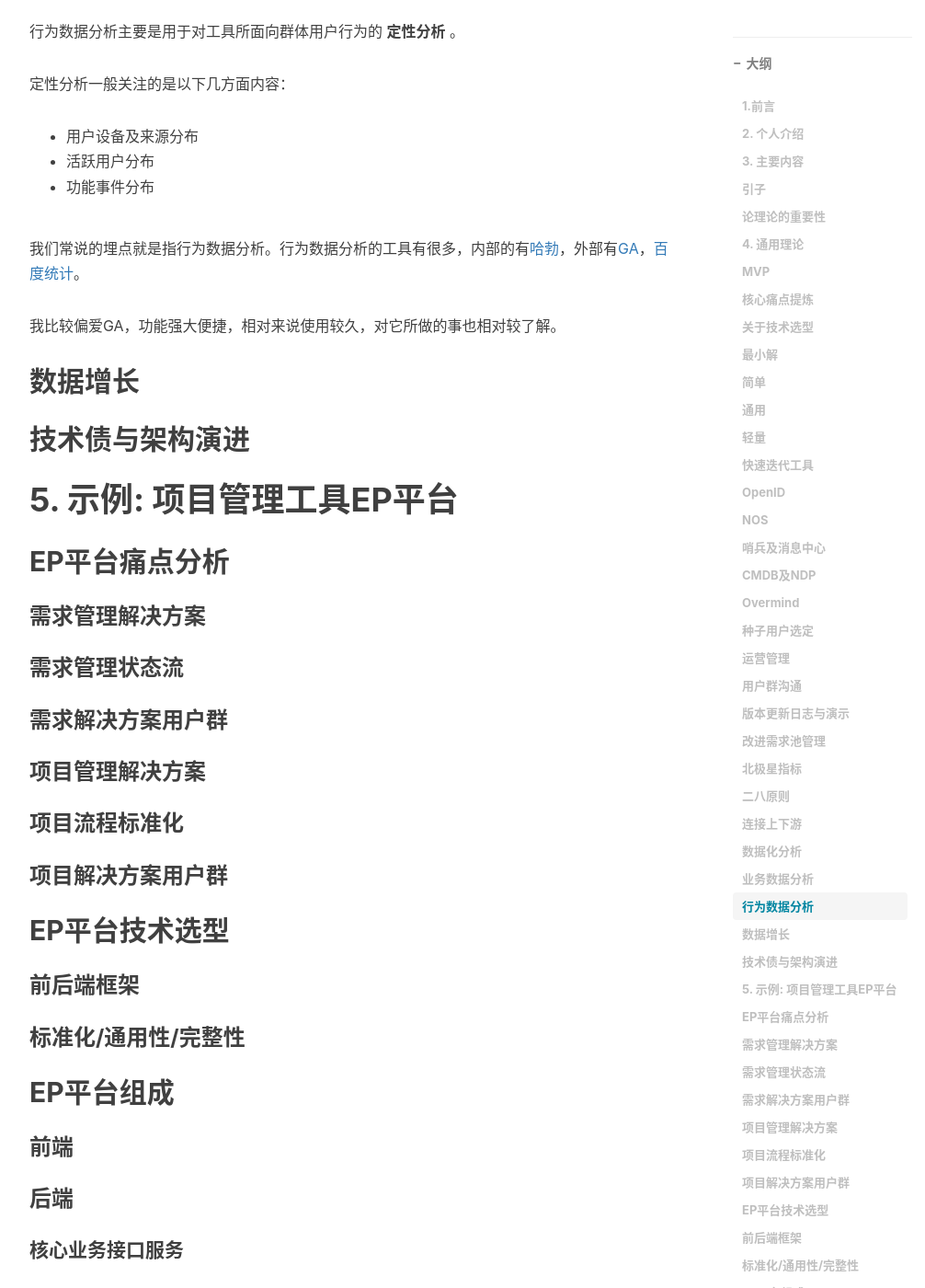
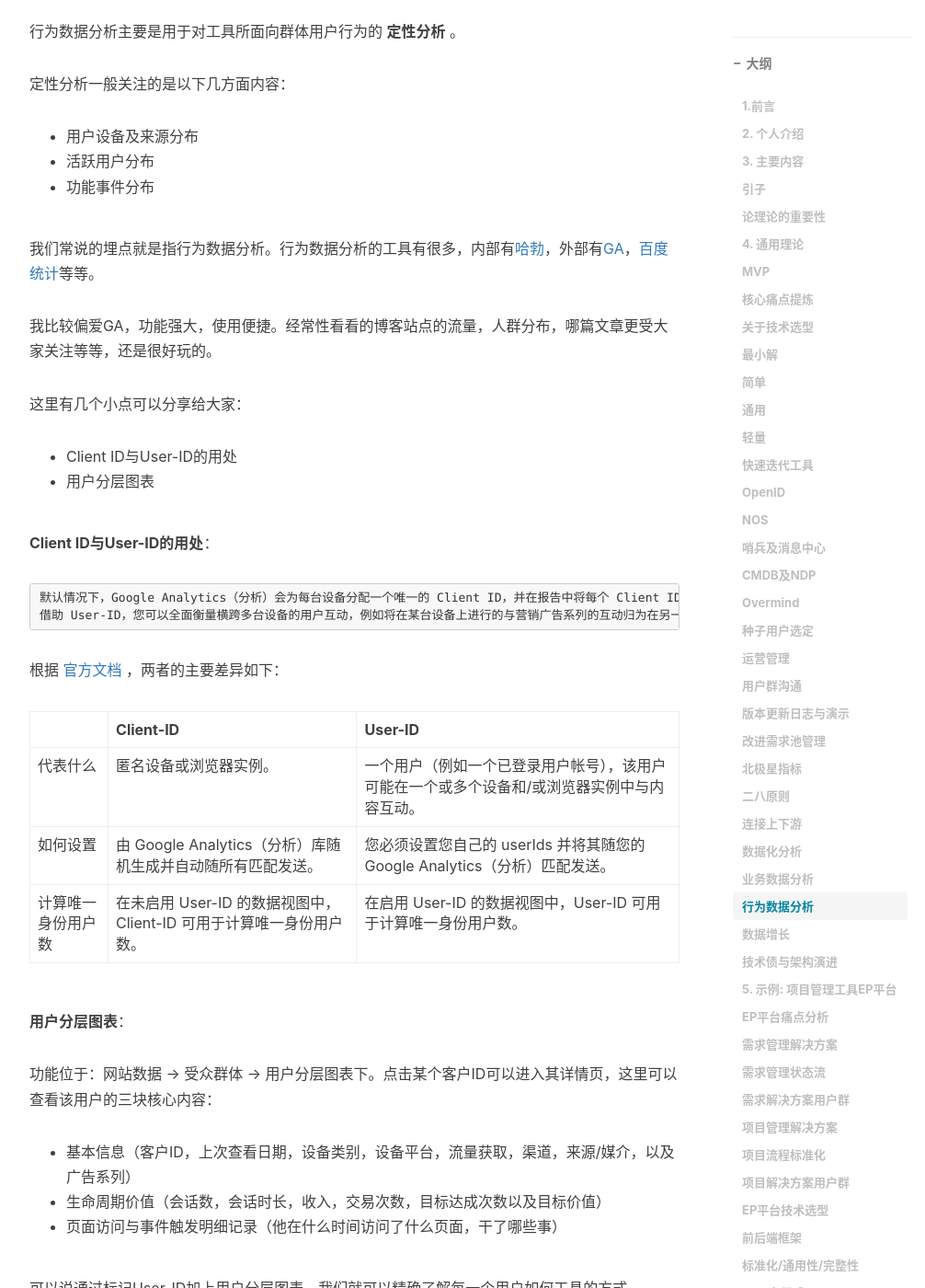
Before and after one commit to qingtian/qingtian.github.com, a Jekyll site: the page built from _posts/2020-09-05-tool-develop-experience.md, in a window 1280 px wide and 1400 px high, scrolled down 20137 px. Shown: the whole window at 92% size, without its empty margins (233-1239 px from the left). Built offline with Jekyll 4.4.1, drawn with Linux system fonts in a browser that asks for light colours; nearby versions of some CDN libraries; comment, search, counter and statistics services are not loaded; some of the changed text lies outside the part shown.

Commit message:
新增行为数据分析有关GA的两点说明章节内容

````diff
--- a/_posts/2020-09-05-tool-develop-experience.md
+++ b/_posts/2020-09-05-tool-develop-experience.md
@@ -675,9 +675,42 @@ D-BOX定位为设计稿分发与管理平台，几乎所有业务的交互稿，
 * 活跃用户分布
 * 功能事件分布
 
-我们常说的埋点就是指行为数据分析。行为数据分析的工具有很多，内部的有[哈勃](https://hubble.netease.com/)，外部有[GA](https://analytics.google.com/)，[百度统计](https://tongji.baidu.com/web/welcome/login)。
+我们常说的埋点就是指行为数据分析。行为数据分析的工具有很多，内部有[哈勃](https://hubble.netease.com/)，外部有[GA](https://analytics.google.com/)，[百度统计](https://tongji.baidu.com/web/welcome/login)等等。
 
-我比较偏爱GA，功能强大便捷，相对来说使用较久，对它所做的事也相对较了解。
+我比较偏爱GA，功能强大，使用便捷。经常性看看的博客站点的流量，人群分布，哪篇文章更受大家关注等等，还是很好玩的。
+
+这里有几个小点可以分享给大家：
+
+* Client ID与User-ID的用处
+* 用户分层图表
+
+**Client ID与User-ID的用处**：
+
+```
+默认情况下，Google Analytics（分析）会为每台设备分配一个唯一的 Client ID，并在报告中将每个 Client ID 视为一个唯一身份用户。
+借助 User-ID，您可以全面衡量横跨多台设备的用户互动，例如将在某台设备上进行的与营销广告系列的互动归为在另一台设备上发生的某次转化的原因，或在多台设备上确定唯一身份用户（去重）。
+```
+
+根据 [官方文档](https://support.google.com/analytics/answer/6205850?hl=zh-Hans) ，两者的主要差异如下：
+
+|     | Client-ID| User-ID |
+| ----| -------- | ------- |
+| 代表什么 |  	匿名设备或浏览器实例。 | 一个用户（例如一个已登录用户帐号），该用户可能在一个或多个设备和/或浏览器实例中与内容互动。  |
+| 如何设置 |  由 Google Analytics（分析）库随机生成并自动随所有匹配发送。 | 您必须设置您自己的 userIds 并将其随您的 Google Analytics（分析）匹配发送。 |
+| 计算唯一身份用户数 | 在未启用 User-ID 的数据视图中，Client-ID 可用于计算唯一身份用户数。 | 在启用 User-ID 的数据视图中，User-ID 可用于计算唯一身份用户数。 |
+
+**用户分层图表**：
+
+功能位于：网站数据 -> 受众群体 -> 用户分层图表下。点击某个客户ID可以进入其详情页，这里可以查看该用户的三块核心内容：
+
+* 基本信息（客户ID，上次查看日期，设备类别，设备平台，流量获取，渠道，来源/媒介，以及广告系列）
+* 生命周期价值（会话数，会话时长，收入，交易次数，目标达成次数以及目标价值）
+* 页面访问与事件触发明细记录（他在什么时间访问了什么页面，干了哪些事）
+
+可以说通过标记User-ID加上用户分层图表，我们就可以精确了解每一个用户如何工具的方式。
+
+通过这些定性行为分析可以反过来指导我们作一些功能方案的改进，达到使工具为用户所用，好用的目的。
+
 
 ## 数据增长
 ## 技术债与架构演进
````
